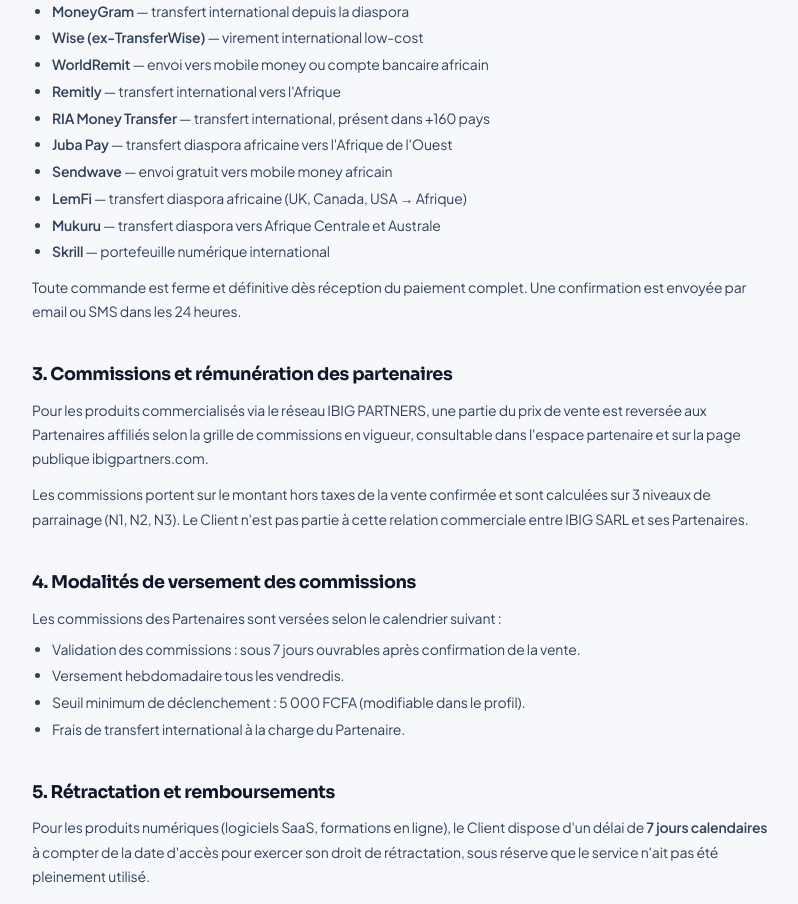
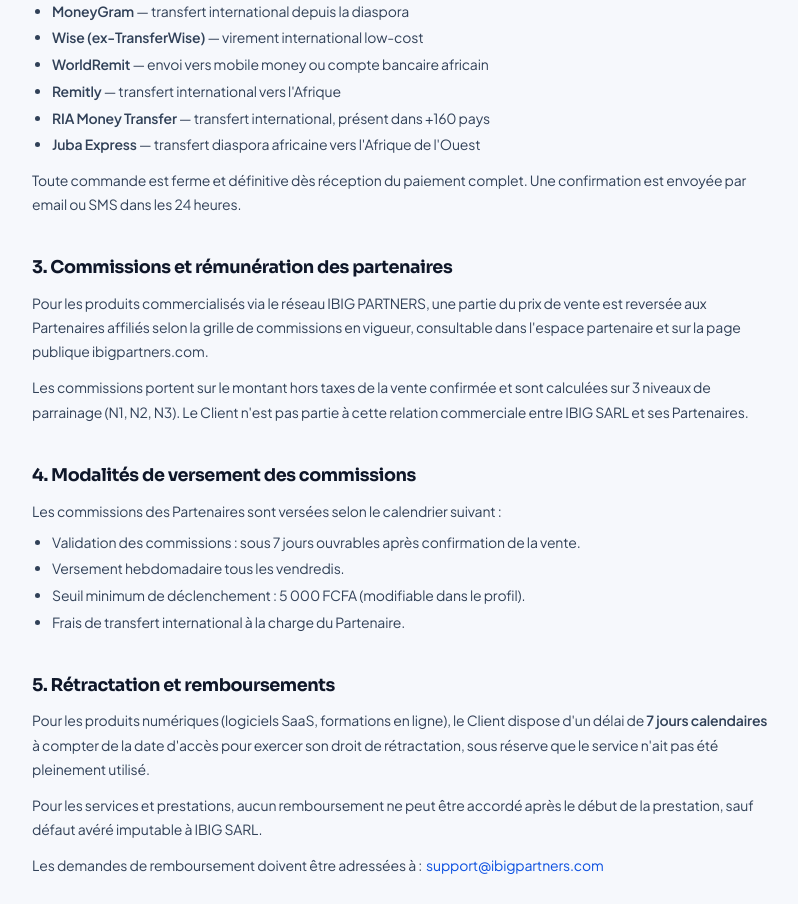
Before and after one commit to ibinter/ibig-partners, a Next.js app: page /cgv in a window 1280 px wide. Shown: the part 920-1824 px from the top of the page, without its empty margins (240-1038 px from the left). Built offline with nearby package versions, Linux system fonts and the light colour scheme.

Commit message:
cgv: Juba Pay -> Juba Express, retrait Skrill/Mukuru/LemFi/Sendwave

```diff
--- a/src/app/cgv/page.tsx
+++ b/src/app/cgv/page.tsx
@@ -58,11 +58,7 @@ export default function CgvPage() {
               <li><strong>WorldRemit</strong> — envoi vers mobile money ou compte bancaire africain</li>
               <li><strong>Remitly</strong> — transfert international vers l&apos;Afrique</li>
               <li><strong>RIA Money Transfer</strong> — transfert international, présent dans +160 pays</li>
-              <li><strong>Juba Pay</strong> — transfert diaspora africaine vers l&apos;Afrique de l&apos;Ouest</li>
-              <li><strong>Sendwave</strong> — envoi gratuit vers mobile money africain</li>
-              <li><strong>LemFi</strong> — transfert diaspora africaine (UK, Canada, USA → Afrique)</li>
-              <li><strong>Mukuru</strong> — transfert diaspora vers Afrique Centrale et Australe</li>
-              <li><strong>Skrill</strong> — portefeuille numérique international</li>
+              <li><strong>Juba Express</strong> — transfert diaspora africaine vers l&apos;Afrique de l&apos;Ouest</li>
             </ul>
             <p className="mt-3">
               Toute commande est ferme et définitive dès réception du paiement complet. Une confirmation
```
